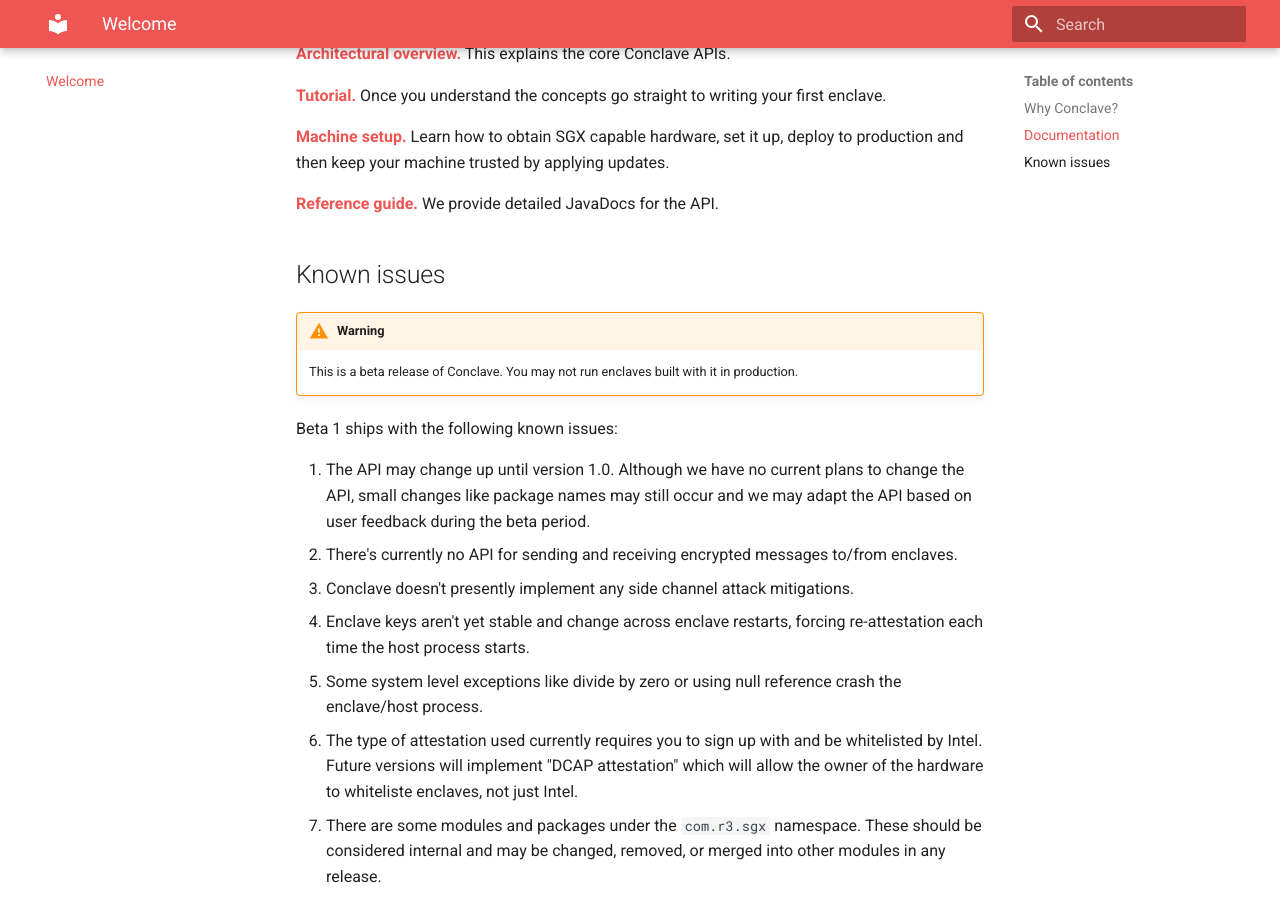
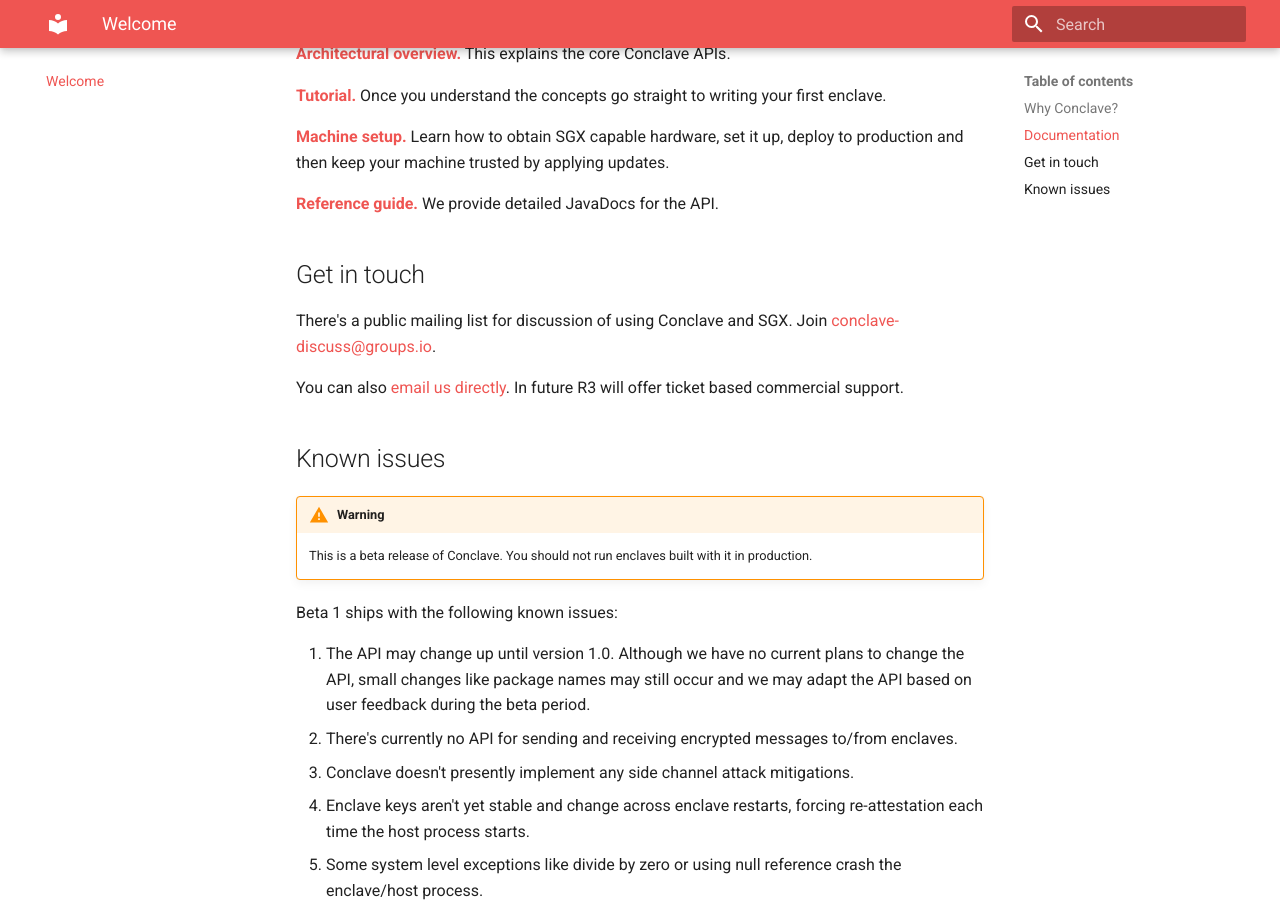
Before and after one commit to R3Conclave/conclave-core-sdk, an MkDocs documentation site: the page built from docs/docs/index.md, in a window 1280 px wide and 900 px high, scrolled down 834 px. Built offline with MkDocs 1.6.1 and Material for MkDocs 9.7.7, drawn with Linux system fonts in a browser that asks for light colours.

Commit message:
Mention the new mailing list and other contact points.

```diff
--- a/docs/docs/index.md
+++ b/docs/docs/index.md
@@ -30,10 +30,16 @@
 
 [**Reference guide.**](api/index.html) We provide detailed JavaDocs for the API.
 
+## Get in touch
+
+There's a public mailing list for discussion of using Conclave and SGX. Join [conclave-discuss@groups.io](https://groups.io/g/conclave-discuss).
+
+You can also [email us directly](mailto:conclave@r3.com). In future R3 will offer ticket based commercial support.
+
 ## Known issues
 
 !!! warning
-    This is a beta release of Conclave. You may not run enclaves built with it in production.
+    This is a beta release of Conclave. You should not run enclaves built with it in production.
 
 Beta 1 ships with the following known issues:
 
```
